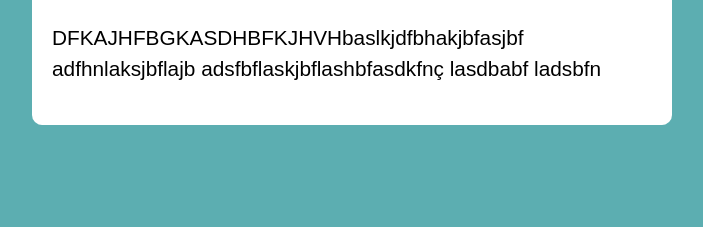
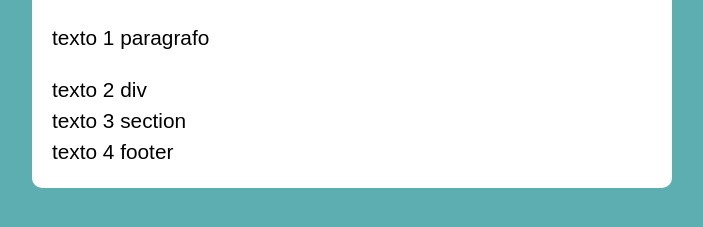
Before and after one commit to Allysoncsc/JavaScript, a plain HTML site: page exerfor54.html in a window 1280 px wide. Shown: the part 131-358 px from the top of the page, without its empty margins (288-991 px from the left). Drawn offline with Linux system fonts and the light colour scheme.

Commit message:
finalizando exercicio da aula 53 sobre for criação de tag

```diff
--- a/exerfor54.html
+++ b/exerfor54.html
@@ -11,9 +11,7 @@
 
     <section class="container">
         <h1>LASJDHDBKJABGFAJHBF</h1>
-        <p>DFKAJHFBGKASDHBFKJHVHbaslkjdfbhakjbfasjbf adfhnlaksjbflajb
-            adsfbflaskjbflashbfasdkfnç lasdbabf ladsbfn
-        </p>
+       <!-- Será inserido aqui-->
 
 
     </section>
--- a/javascript/exerfor54.js
+++ b/javascript/exerfor54.js
@@ -1 +1,40 @@
 alert('Eu sou Ceará');
+
+//aula 54 min
+
+const elementos = [
+    {tag: 'p', texto:'texto 1 paragrafo'},
+    {tag: 'div', texto:'texto 2 div'},
+    {tag: 'section', texto:'texto 3 section'},
+    {tag: 'footer', texto:'texto 4 footer'}
+];
+
+//funciona no nodejs
+console.log(elementos);
+
+const container = document.querySelector('.container');
+
+// criar uma div para adicionar os outros elementos
+const div = document.createElement('div');
+
+for(let i = 0; i< elementos.length; i++){
+    //console.log(elementos[i]);
+    //associação pordesestruturação
+    let {tag, texto} = elementos[i];
+    //criando a tag e colocando o textp
+    let tagCriada = document.createElement(tag);
+    tagCriada.innerHTML = texto;
+
+    div.appendChild(tagCriada);
+
+    //como não tem tag só texto pode ser usado innerText
+    //tagCriada.innerText = texto;
+    //colcoando a tag dentro da div
+
+    //let textoCriado = document.createTextNode(texto).
+    //tagCriada.appendChild(textoCriado);
+    //div.appendChild(tagCriada);
+
+}
+
+container.appendChild(div);
```
